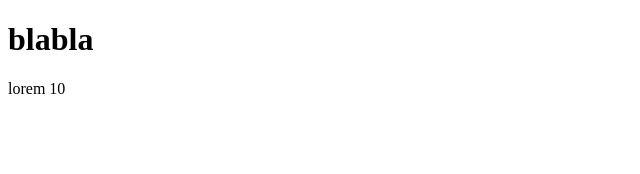
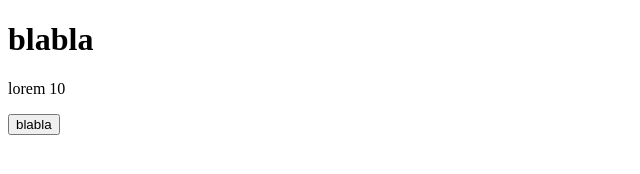
Before and after one commit to yriy-vol/First-test, a plain HTML site: page index.html in a window 1280 px wide. Shown: the whole page, without its empty margins (0-640 px from the left). Drawn offline with Linux system fonts and the light colour scheme.

Commit message:
fourth commit

```diff
--- a/index.html
+++ b/index.html
@@ -9,6 +9,7 @@
 <body>
     <h1>blabla</h1>
     <p>lorem 10</p>
+    <button>blabla</button>
 
 </body>
 </html>
```
